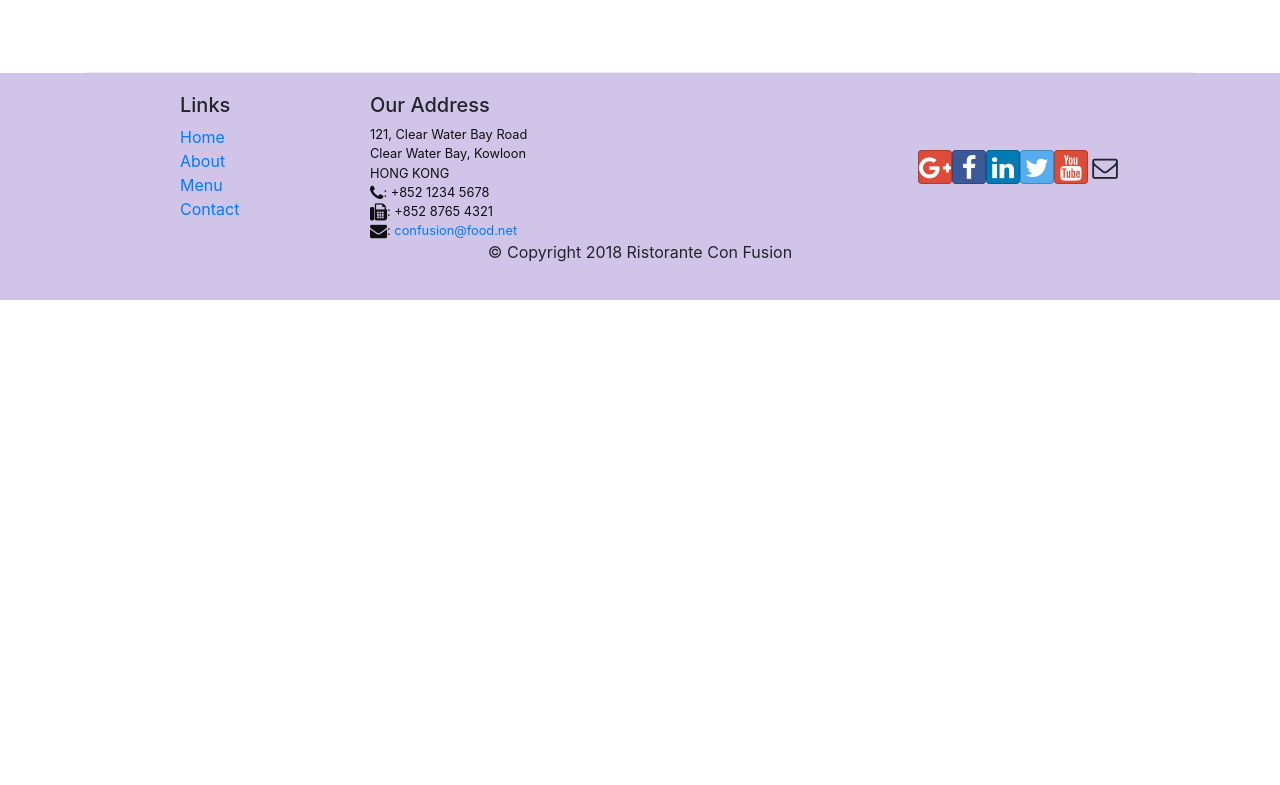
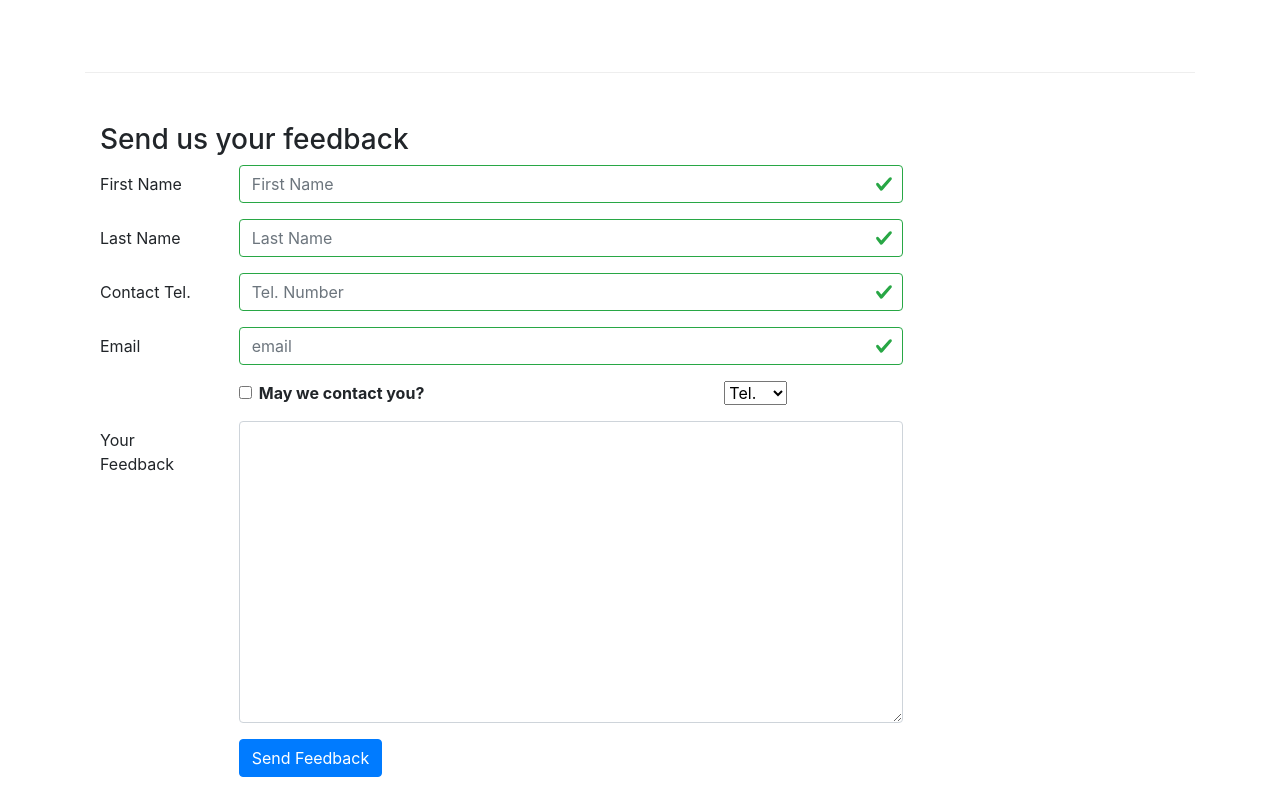
Before and after one commit to CZAMBARE/React-Resturant-Site, a React (Create React App) app: page /contactus in a window 1280 px wide. Shown: the part 735-1520 px from the top of the page. Before the commit the page ends 1035 px from the top, so only its background shows below. Built offline with nearby package versions, Linux system fonts and the light colour scheme.

Commit message:
Form aded in Contact Us page and form validation is added

```diff
--- a/src/components/ContactComponent.js
+++ b/src/components/ContactComponent.js
@@ -1,8 +1,94 @@
-import React from 'react';
-import { Breadcrumb, BreadcrumbItem } from 'reactstrap';
-import {Link} from 'react-router-dom';
+import React, { Component } from 'react';
+import { Breadcrumb, BreadcrumbItem, Button, Form, FormGroup, Input, Label, Col, FormFeedback  } from 'reactstrap';
+import { Link } from 'react-router-dom';
 
-function Contact(props) {
+class Contact extends Component {
+
+    constructor(props){
+        super(props);
+
+        this.state = {
+            firstname: '',
+            lastname: '',
+            telnum: '',
+            email: '',
+            agree: false,
+            conatactType: 'Tel.',
+            message:'',
+            touched: {
+                firstname : false,
+                lastname:false,
+                telnum:false,
+                email:false
+            }
+        }
+
+        this.handleSubmit = this.handleSubmit.bind(this);
+        this.handleInputChange = this.handleInputChange.bind(this);
+        this.handleBlur = this.handleBlur.bind(this);
+    }
+
+    handleInputChange(event){
+        const target = event.target;
+        const value = target.type === 'checkbox' ? target.checked : target.value;
+        const name = target.name;
+
+        this.setState({
+            [name] : value
+        })
+    }
+
+    handleSubmit(event){
+        console.log("Current State is: " + JSON.stringify(this.state));
+        alert("Current State is: " + JSON.stringify(this.state));
+        event.preventDefault();
+    }
+
+    handleBlur =(field) => (event) =>{
+        this.setState({
+            touched: {...this.state.touched, [field] : true}
+        });
+    }
+
+    validate(firstname,lastname,telnum,email){
+        const errors = {
+            firstname: '',
+            lastname: '',
+            telnum: '',
+            email: '',
+        };
+
+        if(this.state.touched.firstname && firstname.length < 3){
+            errors.firstname = 'First Name should be greater >= 3 characters';
+        }else if (this.state.touched.firstname && firstname.length >10 ){
+            errors.firstname = 'First Name should be greater <= 10 characters';
+        }
+
+        if(this.state.touched.lastname && lastname.length < 3){
+            errors.lastname = 'lastname Name should be greater >= 3 characters';
+        }else if (this.state.touched.lastname && lastname.length >10 ){
+            errors.lastname = 'lastname Name should be greater <= 10 characters';
+        }
+
+        const reg = /^\d+$/;
+
+        if(this.state.touched.telnum && !reg.test(telnum)){
+            errors.telnum = 'telnum Name should number';
+        }
+
+        if(this.state.touched.email  && email.split('').filter(  x => x === '@' ).length !== 1  ){
+            errors.email = "Email shouls contain a @";
+        }
+
+        return errors;
+    }
+
+
+
+    render() {
+
+         const  errors = this.validate(this.state.firstname, this.state.lastname, this.state.telnum, this.state.email)
+
         return (
             <div className="container">
                 <div className='row'>
@@ -41,8 +127,100 @@
                         </div>
                     </div>
                 </div>
+                <div className="row row-content">
+                    <div className='col-12 text-left'>
+                        <h3> Send us your feedback</h3>
+                    </div>
+                    <div className='col-12 col-md-9 text-left'>
+                        <Form onSubmit={this.handleSubmit}>
+                            <FormGroup row >
+                                <Label htmlFor="firstname" md={2}>First Name</Label>
+                                <Col md={10}>
+                                    <Input type="text" id="firstname" name="firstname"
+                                         placeholder='First Name' value={this.state.firstname}
+                                         onBlur={this.handleBlur('firstname')}
+                                         valid={errors.firstname === ''}
+                                         invalid={errors.firstname !== ''}
+                                         onChange={this.handleInputChange}/>
+                                    <FormFeedback>{errors.firstname}</FormFeedback>
+                                </Col>
+                            </FormGroup>
+                            <FormGroup row >
+                                <Label htmlFor="lastname" md={2}>Last Name</Label>
+                                <Col md={10}>
+                                    <Input type="text" id="lastname" name="lastname"
+                                         placeholder='Last Name' value={this.state.lastname}
+                                         onBlur={this.handleBlur('lastname')}
+                                         valid={errors.lastname === ''}
+                                         invalid={errors.lastname !== ''}
+                                         onChange={this.handleInputChange}/>
+                                    <FormFeedback>{errors.lastname}</FormFeedback>
+                                </Col>
+                            </FormGroup>
+                            <FormGroup row >
+                                <Label htmlFor="telnum" md={2}>Contact Tel.</Label>
+                                <Col md={10}>
+                                    <Input type="tel" id="telnum" name="telnum"
+                                         placeholder='Tel. Number' value={this.state.telnum}
+                                         valid={errors.telnum=== ''}
+                                         invalid={errors.telnum !== ''}
+                                         onBlur={this.handleBlur('telnum')}
+                                         onChange={this.handleInputChange}/>
+                                    <FormFeedback>{errors.telnum}</FormFeedback>
+                                </Col>
+                            </FormGroup>
+                            <FormGroup row >
+                                <Label htmlFor="email" md={2}>Email</Label>
+                                <Col md={10}>
+                                    <Input type="email" id="email" name="email"
+                                         placeholder='email' value={this.state.email}
+                                         valid={errors.email === ''}
+                                         invalid={errors.email !== ''}
+                                         onBlur={this.handleBlur('email')}
+                                         onChange={this.handleInputChange}/>
+                                    <FormFeedback>{errors.email}</FormFeedback>
+                                </Col>
+                            </FormGroup>
+                            <FormGroup row>
+                                <Col md={{size: 6, offset: 2}}>
+                                    <FormGroup check>
+                                        <Label check>
+                                            <Input type="checkbox"
+                                                name="agree"
+                                                checked={this.state.agree}
+                                                onChange={this.handleInputChange} /> {' '}
+                                            <strong>May we contact you?</strong>
+                                        </Label>
+                                    </FormGroup>
+                                </Col>
+                                <Col md={{size: 3, offset: 1}}>
+                                    <Input type="select" name="contactType"
+                                            value={this.state.contactType}
+                                            onChange={this.handleInputChange}>
+                                        <option>Tel.</option>
+                                        <option>Email</option>
+                                    </Input>
+                                </Col>
+                            </FormGroup>
+                            <FormGroup row >
+                                <Label htmlFor="message" md={2}>Your Feedback</Label>
+                                <Col md={10}>
+                                    <Input type="textarea" id="message" name="message"
+                                         rows="12" value={this.state.message}
+                                         onChange={this.handleInputChange}/>
+                                </Col>
+                            </FormGroup>
+                            <FormGroup row >
+                                <Col md={{size:10, offset:2}}>
+                                    <Button type="submit" color="primary">Send Feedback</Button>
+                                </Col>
+                            </FormGroup>
+                        </Form>
+                    </div>
+                </div>
             </div>
         );
     }
+}
 
 export default Contact;
```
Lines whose indentation alone changed are shown as unchanged.
